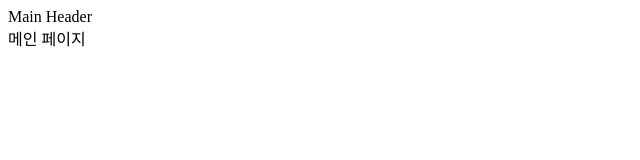
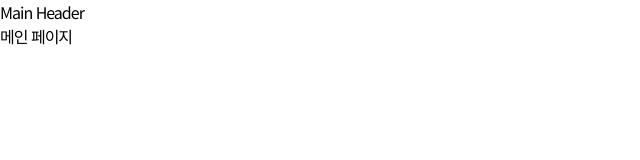
Before and after one commit to cygnus970209/bridge-front, a Nuxt app: page / in a window 1280 px wide. Shown: the top 160 px of the page, without its empty margins (0-640 px from the left). Built offline with nearby package versions, Linux system fonts and the light colour scheme; a web font is replaced by a local one.

Commit message:
CSS 선언 재설정 및 CSS 추가

```diff
--- a/assets/css/abstracts/variables.scss
+++ b/assets/css/abstracts/variables.scss
@@ -47,6 +47,8 @@ $error80: #b32424;
 $error60: #dd3333;
 $error30: #fee7e6;
 
+$transparent: transparent;
+
 $gradation-primary: linear-gradient(0.25turn, $primary60, $secondary60);
 $bg-modal: rgba(0, 0, 0, 0.7);
 
--- a/assets/css/base/base.scss
+++ b/assets/css/base/base.scss
@@ -7,7 +7,7 @@ body {
   word-break: keep-all;
   word-wrap: break-word;
   letter-spacing: -0.0625rem;
-  color: $black90;
+  color: $base90;
   touch-action: pan-x pan-y;
   -webkit-touch-callout: none;
 }
--- /dev/null
+++ b/assets/css/base/global.scss
@@ -0,0 +1,79 @@
+/* grid */
+.sticky {
+  background-color: $white00;
+
+  &-top {
+    @include sticky-top;
+  }
+  &-bottom {
+    @include sticky-bottom;
+  }
+}
+
+.fixed {
+  background-color: $white00;
+
+  &-top {
+    @include fixed-top;
+    width: 100%;
+    max-width: $max-width;
+  }
+  &-bottom {
+    @include fixed-bottom;
+    width: 100%;
+    max-width: $max-width;
+  }
+}
+
+.column-between {
+  $headerHeight: 6.875rem;
+
+  @include flex(column, center, between);
+  width: 100%;
+  height: calc(100% - $headerHeight);
+
+  &__title {
+    margin-bottom: 3.75rem;
+    font-size: 2.875rem;
+    font-weight: $font-medium;
+  }
+  &__top {
+    width: 100%;
+    padding: 3.75rem 3.375rem;
+  }
+  &__bottom {
+    width: 100%;
+
+    .btn--text {
+      margin-bottom: 3.125rem;
+      text-decoration-color: $gray80;
+    }
+  }
+}
+
+/* profile */
+.profile {
+  &__box {
+    @include flex(row, center, center);
+    border-radius: $radius-circle;
+    background-color: $white00;
+    overflow: hidden;
+  }
+  &__img {
+    width: 100%;
+    height: 100%;
+    object-fit: cover;
+  }
+}
+
+/* line */
+.line {
+  display: block;
+  width: 100%;
+  height: 1.25rem;
+  background-color: $white90;
+
+  &--sm {
+    height: 0.625rem;
+  }
+}
--- /dev/null
+++ b/assets/css/components/atom/button.scss
@@ -0,0 +1,154 @@
+/* btn */
+input[type='file'] {
+  position: absolute;
+  width: 0;
+  height: 0;
+  padding: 0;
+  overflow: hidden;
+  border: 0;
+}
+
+.btn {
+  &__item {
+    @include flex(row, center, center);
+    height: 100%;
+    font-size: 2rem;
+    color: $base80;
+
+    &--circle {
+      @include circle(5.875rem);
+      border: 0.0625rem solid $base40;
+      background-color: $base10;
+    }
+    &--text {
+      display: inline-block;
+      width: unset;
+      height: unset;
+      background-color: $transparent;
+      font-size: 1.6875rem;
+      color: $primary80;
+      text-decoration: underline;
+      text-underline-position: under;
+    }
+    &--text:disabled {
+      color: $base50;
+    }
+
+    &--add-photo {
+      width: 3.75rem;
+      height: 3.75rem;
+      border: none;
+      box-shadow: 0 0 0.625rem 0 rgba(0, 0, 0, 0.16);
+      background: $base10 url('~/assets/img/ic_camera_base_sm.png') center / 1.875rem no-repeat;
+    }
+  }
+
+  &__icon {
+    width: 2.75rem;
+    height: 2.75rem;
+  }
+
+  &--column {
+    @include flex(column, center, center);
+    width: 100%;
+  }
+  &--row {
+    @include flex(row, center, center);
+  }
+  &--full {
+    width: 100%;
+
+    .btn__item {
+      background-color: $primary80;
+      color: $base10;
+      width: 100%;
+      height: 6.25rem;
+
+      &:disabled {
+        background-color: $base50;
+      }
+    }
+    .btn__icon {
+      width: 2.5rem;
+      height: 2.5rem;
+      margin-right: 0.625rem;
+    }
+  }
+  &--square-round {
+    .btn__item {
+      border-radius: $radius-xs;
+    }
+  }
+  &--round {
+    .btn__item {
+      border-radius: $radius-full;
+    }
+  }
+  &--white {
+    .btn__item {
+      background-color: $base10;
+      box-shadow: $base-shadow;
+      color: $base90;
+    }
+  }
+  &--two {
+    .btn__item {
+      margin-left: 0;
+
+      &:first-child {
+        background-color: $base80;
+      }
+    }
+  }
+  &--larger {
+    .btn__item {
+      &:first-child {
+        flex-shrink: 0;
+        width: 15rem;
+      }
+    }
+  }
+  &--sticky {
+    @include sticky-bottom();
+    padding: 1.25rem;
+    background-color: $base10;
+    box-shadow: $base-shadow;
+    z-index: $buttom-z;
+
+    .btn__item {
+      border-radius: $radius-xs;
+      margin-left: 1.6875rem;
+
+      &:first-child {
+        margin-left: 0;
+      }
+    }
+  }
+}
+
+/* contianer */
+.btn__container {
+  &--column {
+    @include flex(column, center, center);
+    width: 100%;
+
+    .btn__item {
+      margin-top: 1.25rem;
+
+      &:first-child {
+        margin-top: 0;
+      }
+    }
+  }
+  &--row {
+    @include flex(row, center, center);
+
+    .btn__item {
+      margin-left: 1.25rem;
+
+      &:first-child {
+        margin-left: 0;
+      }
+    }
+  }
+}
--- a/assets/css/main.scss
+++ b/assets/css/main.scss
@@ -1,4 +1,10 @@
-@import '~/abstracts/variables.scss';
-@import '~/abstracts/mixin.scss';
-@import '~/base/reset.scss';
-@import '~/base/base.scss';
+/* base */
+@import '~/assets/css/base/typography';
+@import '~/assets/css/base/reset';
+@import '~/assets/css/base/base';
+
+/* component */
+@import '~/assets/css/components/atom/button';
+// @import '~/assets/css/components/atom/input';
+// @import '~/assets/css/components/atom/loading';
+// @import '~/assets/css/components/atom/nullData';
--- a/assets/css/test.scss
+++ /dev/null
@@ -1,3 +0,0 @@
-body {
-  background-color: white;
-}
--- a/nuxt.config.ts
+++ b/nuxt.config.ts
@@ -1,6 +1,4 @@
 // https://nuxt.com/docs/api/configuration/nuxt-config
-import { fileURLToPath } from 'url';
-
 export default defineNuxtConfig({
   ssr: true,
   app: {
@@ -15,11 +13,7 @@ export default defineNuxtConfig({
       ],
     },
   },
-  devtools: { enabled: true },
-  alias: {
-    '@': fileURLToPath(new URL('./assets/', import.meta.url)),
-    '~': fileURLToPath(new URL('./', import.meta.url)),
-  },
+  devtools: { enabled: false },
   components: {
     dirs: [
       {
@@ -29,21 +23,14 @@ export default defineNuxtConfig({
       },
     ],
   },
-  // vite: {
-  //   css: {
-  //     preprocessorOptions: {
-  //       scss: {
-  //         additionalData: "@import '@/css/main.scss';",
-  //         // additionalData:
-  //         //   "@import '@/css/abstracts/variables.scss'; @import '@/css/abstracts/mixin.scss'; @import '@/css/base/reset.scss'; @import '@/css/base/base.scss';",
-  //       },
-  //     },
-  //   },
-  // },
-  // css: ['@/css/main.scss'],
-  buildDir: 'dist',
-  sourcemap: {
-    server: true,
-    client: false,
+  vite: {
+    css: {
+      preprocessorOptions: {
+        scss: {
+          additionalData: `@use "assets/css/abstracts/variables" as *; @import "assets/css/abstracts/mixin";`,
+        },
+      },
+    },
   },
+  css: ['@/assets/css/main.scss'],
 });
```
